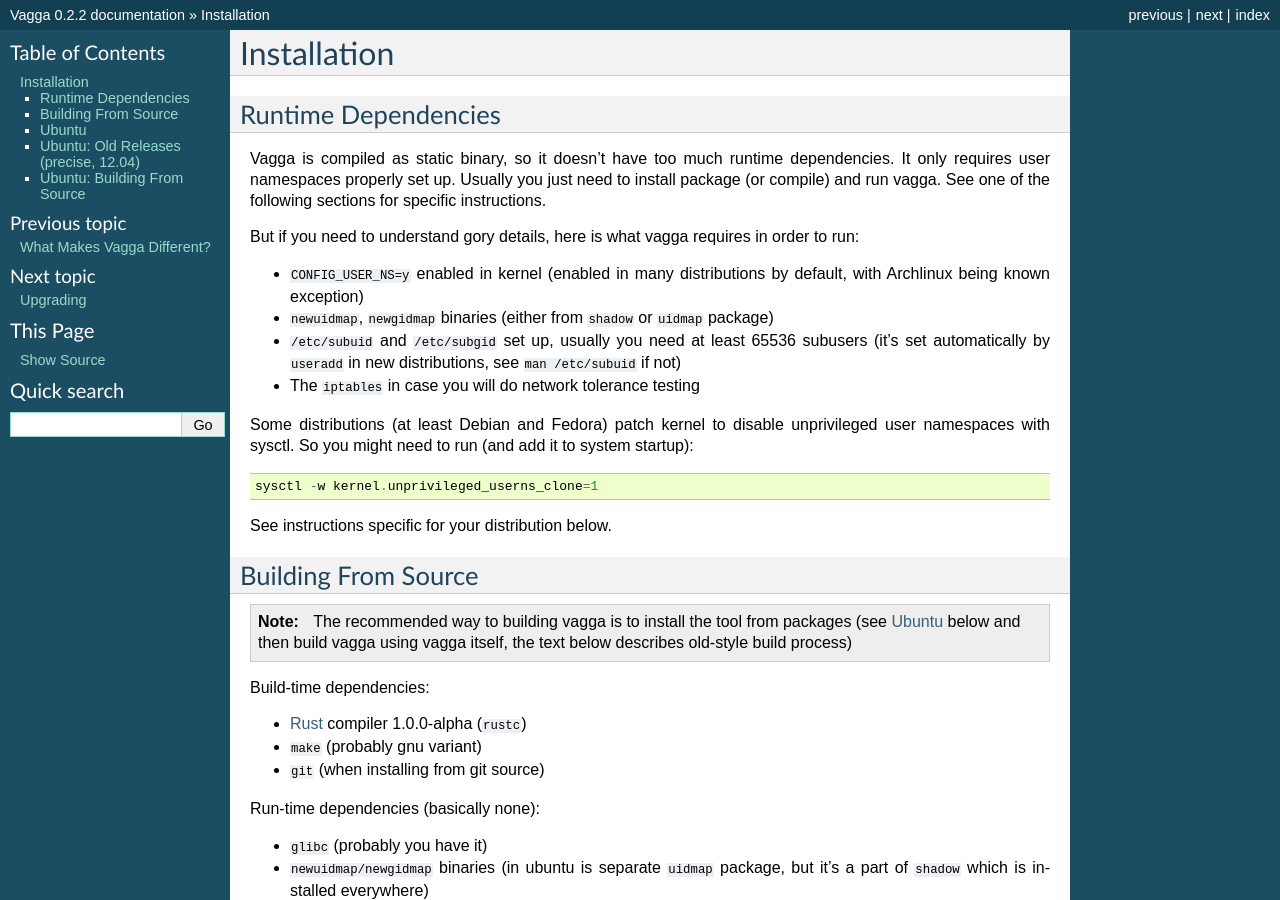
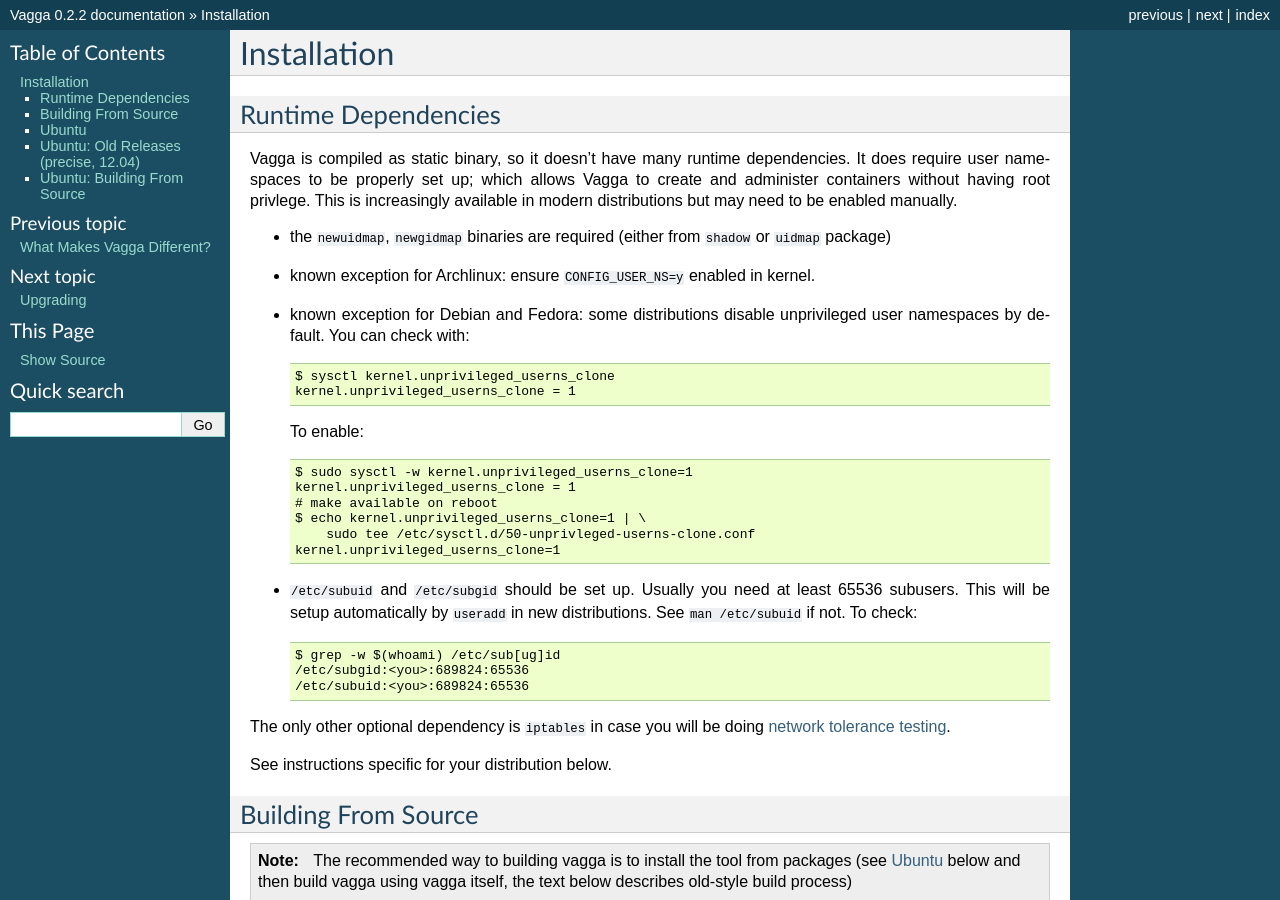
Before and after one commit to tailhook/vagga, a Sphinx documentation site: the page built from docs/installation.rst, in a window 1280 px wide and 900 px high. Built offline with Sphinx 7.4.7, drawn with Linux system fonts in a browser that asks for light colours.

Commit message:
flesh out dependency hints

```diff
--- a/docs/installation.rst
+++ b/docs/installation.rst
@@ -7,31 +7,44 @@
 Runtime Dependencies
 ====================
 
-Vagga is compiled as static binary, so it doesn't have too much runtime
-dependencies. It only requires user namespaces properly set up.
-Usually you just need to install package (or compile) and run vagga.
-See one of the following sections for specific instructions.
+Vagga is compiled as static binary, so it doesn't have many runtime
+dependencies. It does require user namespaces to be properly set up; which
+allows Vagga to create and administer containers without having root privlege.
+This is increasingly available in modern distributions but may need to be
+enabled manually.
 
-But if you need to understand gory details, here is what vagga requires in
-order to run:
+* the ``newuidmap``, ``newgidmap`` binaries are required (either from
+  ``shadow`` or ``uidmap`` package)
 
-* ``CONFIG_USER_NS=y`` enabled in kernel (enabled in many  distributions by
-  default, with Archlinux being known exception)
-* ``newuidmap``, ``newgidmap`` binaries (either from ``shadow`` or ``uidmap``
-  package)
-* ``/etc/subuid`` and ``/etc/subgid`` set up, usually you need at least 65536
-  subusers (it's set automatically by ``useradd`` in new distributions,
-  see ``man /etc/subuid`` if not)
-* The ``iptables`` in case you will do network tolerance testing
+* known exception for Archlinux: ensure ``CONFIG_USER_NS=y`` enabled in kernel.
 
-Some distributions (at least Debian and Fedora) patch kernel to disable
-unprivileged user namespaces with sysctl. So you might need to run (and add it
-to system startup)::
+* known exception for Debian and Fedora: some distributions disable
+  unprivileged user namespaces by default. You can check with::
 
-    sysctl -w kernel.unprivileged_userns_clone=1
+    $ sysctl kernel.unprivileged_userns_clone
+    kernel.unprivileged_userns_clone = 1
+
+  To enable::
+
+    $ sudo sysctl -w kernel.unprivileged_userns_clone=1
+    kernel.unprivileged_userns_clone = 1
+    # make available on reboot
+    $ echo kernel.unprivileged_userns_clone=1 | \
+        sudo tee /etc/sysctl.d/50-unprivleged-userns-clone.conf
+    kernel.unprivileged_userns_clone=1
+
+* ``/etc/subuid`` and ``/etc/subgid`` should be set up. Usually you need at
+  least 65536 subusers. This will be setup automatically by ``useradd`` in new
+  distributions.  See ``man /etc/subuid`` if not. To check::
+
+    $ grep -w $(whoami) /etc/sub[ug]id
+    /etc/subgid:<you>:689824:65536
+    /etc/subuid:<you>:689824:65536
+
+The only other optional dependency is ``iptables`` in case you will be doing
+:doc:`network tolerance testing</network>`.
 
 See instructions specific for your distribution below.
-
 
 Building From Source
 ====================
```
